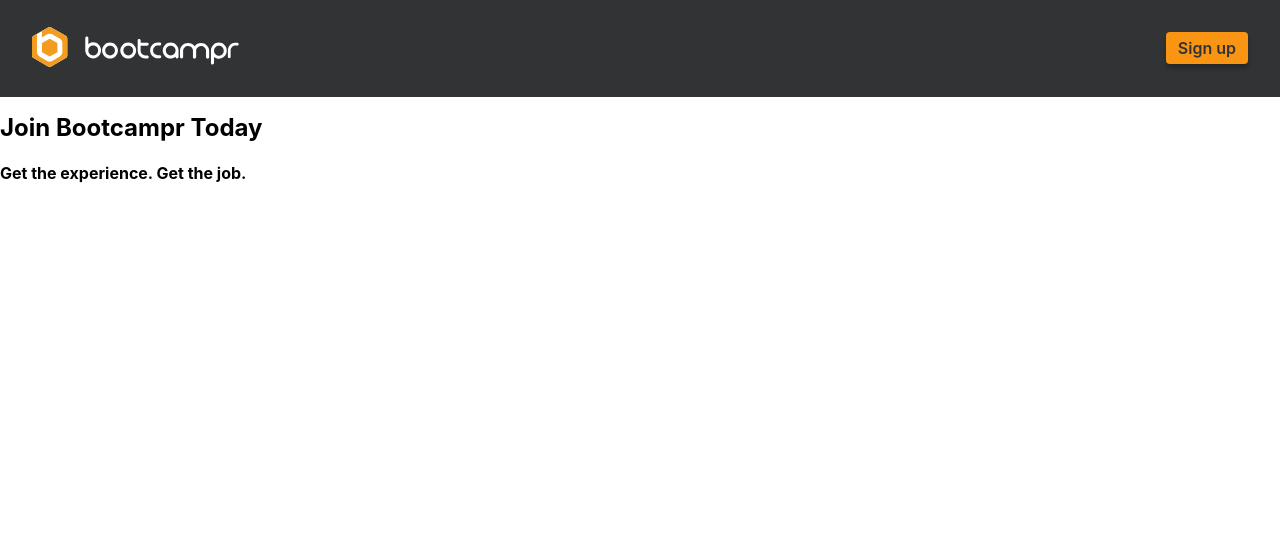
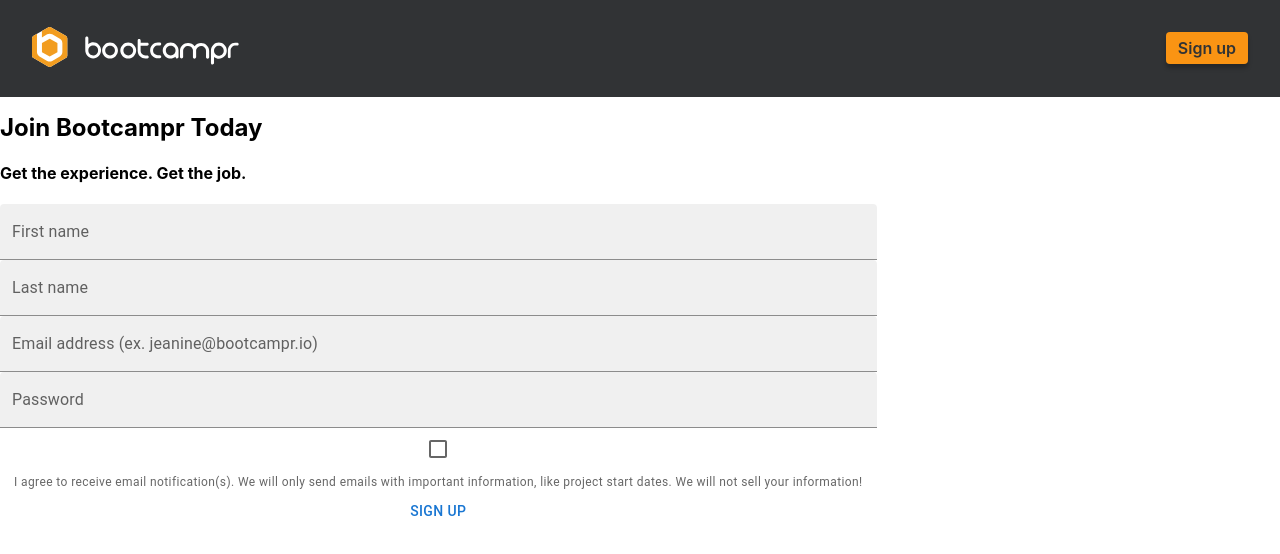
Before and after one commit to yeezick/bootcampr-assessment, a React (Create React App) app in the folder frontend/: page /sign-up in a window 1280 px wide. Shown: the top 554 px of the page. Built offline with nearby package versions, Linux system fonts and the light colour scheme.

Commit message:
add un-styled FormField components and ShowPassword Icon to SignUpForm.tsx

```diff
--- a/frontend/package.json
+++ b/frontend/package.json
@@ -5,6 +5,7 @@
   "dependencies": {
     "@emotion/react": "^11.11.1",
     "@emotion/styled": "^11.11.0",
+    "@mui/icons-material": "^5.14.18",
     "@mui/material": "^5.14.17",
     "@testing-library/jest-dom": "^5.17.0",
     "@testing-library/user-event": "^13.5.0",
--- a/frontend/src/components/FormField/FormField.tsx
+++ b/frontend/src/components/FormField/FormField.tsx
@@ -6,7 +6,8 @@ interface FormInputProps {
   name: string;
   type: string;
   value: string;
-  changeHandler: (event: React.ChangeEvent<HTMLInputElement>) => void,
+  changeHandler: (event: React.ChangeEvent<HTMLInputElement>) => void;
+  endAdornment?: React.ReactNode;
 }
 
 export const FormField: React.FC<FormInputProps> = (props) => {
--- a/frontend/src/components/SignUpForm/SignUpForm.tsx
+++ b/frontend/src/components/SignUpForm/SignUpForm.tsx
@@ -1,6 +1,15 @@
 import React, { useState } from 'react'
-import { FormField }  from 'components/FormField/FormField'
-import { FormControl, FormHelperText, Button, Checkbox } from '@mui/material'
+import { FormField } from 'components/FormField/FormField'
+import {
+  FormControl,
+  FormHelperText,
+  Button,
+  Checkbox,
+  InputAdornment,
+  IconButton,
+} from '@mui/material'
+import Visibility from '@mui/icons-material/Visibility'
+import VisibilityOff from '@mui/icons-material/VisibilityOff'
 import './SignUpForm.scss'
 
 type FormFieldInput = {
@@ -11,15 +20,17 @@ type FormFieldInput = {
 }
 
 type CustomFormProps = {
-  changeHandler: (event: React.ChangeEvent<HTMLInputElement>) => void,
-  values : Array<{
-    label : string,
-    value : string,
-    type: string}>,
-  currentValue : string
+  changeHandler: (event: React.ChangeEvent<HTMLInputElement>) => void
+  values: Array<{
+    label: string
+    value: string
+    type: string
+  }>
+  currentValue: string
 }
 
 export const SignUpForm: React.FC = (props: CustomFormProps) => {
+  const [showPassword, setShowPassword] = useState(false)
   const [input, setInput] = useState<FormFieldInput>({
     firstName: '',
     lastName: '',
@@ -37,17 +48,59 @@ export const SignUpForm: React.FC = (props: CustomFormProps) => {
     console.log(input)
   }
 
+  const handleClickShowPassword = () => setShowPassword(!showPassword)
+  const handleMouseDownPassword = () => setShowPassword(!showPassword)
+
   return (
-    <FormControl >
-      <FormField changeHandler={handleChange} label={"First Name"} name={"firstName"} value={"firstName"} type={"text"} />
-      <FormField changeHandler={handleChange} label={"Last Name"} name={"lastName"} value={"lastName"} type={"text"} />
-      <FormField changeHandler={handleChange} label={"Email"} name={"email"} value={"email"} type={"text"} />
-      <FormField changeHandler={handleChange} label={"Password"} name={"password"} value={"password"} type={"text"} />
-      <Checkbox />
-      <FormHelperText id='my-helper-text'>
-      I agree to receive email notification(s). We will only send emails with important information, like project start dates. We will not sell your information!
-      </FormHelperText>
-      <Button type="submit">Sign up</Button>
-    </FormControl>
+    <form onSubmit={handleSubmit}>
+      <FormControl>
+        <FormField
+          changeHandler={handleChange}
+          label={'First name'}
+          name={'firstName'}
+          value={input.firstName}
+          type={'text'}
+        />
+        <FormField
+          changeHandler={handleChange}
+          label={'Last name'}
+          name={''}
+          value={input.lastName}
+          type={'text'}
+        />
+        <FormField
+          changeHandler={handleChange}
+          label={'Email address (ex. jeanine@bootcampr.io)'}
+          name={'email'}
+          value={input.email}
+          type={'text'}
+        />
+        <FormField
+          changeHandler={handleChange}
+          label={'Password'}
+          name={'password'}
+          value={input.password}
+          type={showPassword ? 'text' : 'password'}
+          endAdornment={
+              <InputAdornment position='end'>
+                <IconButton
+                  aria-label='toggle password visibility'
+                  onClick={handleClickShowPassword}
+                  onMouseDown={handleMouseDownPassword}
+                >
+                  {showPassword ? <Visibility /> : <VisibilityOff />}
+                </IconButton>
+              </InputAdornment>
+            }
+        />
+        <Checkbox />
+        <FormHelperText id='my-helper-text'>
+          I agree to receive email notification(s). We will only send emails
+          with important information, like project start dates. We will not sell
+          your information!
+        </FormHelperText>
+        <Button type='submit'>Sign up</Button>
+      </FormControl>
+    </form>
   )
 }
--- a/frontend/src/screens/SignUp/SignUp.tsx
+++ b/frontend/src/screens/SignUp/SignUp.tsx
@@ -1,10 +1,12 @@
 import './SignUp.scss'
+import {SignUpForm} from 'components/SignUpForm/SignUpForm'
 
 export const SignUp: React.FC = () => {
   return (
     <>
     <h2>Join Bootcampr Today</h2>
     <h4>Get the experience. Get the job.</h4>
+    <SignUpForm />
     </>
   );
 }
```
Also changed, not shown: 1 other file (tests, documents, lock files or other folders).
